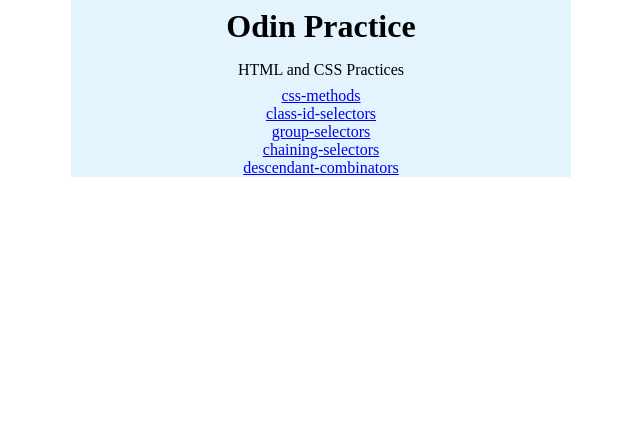
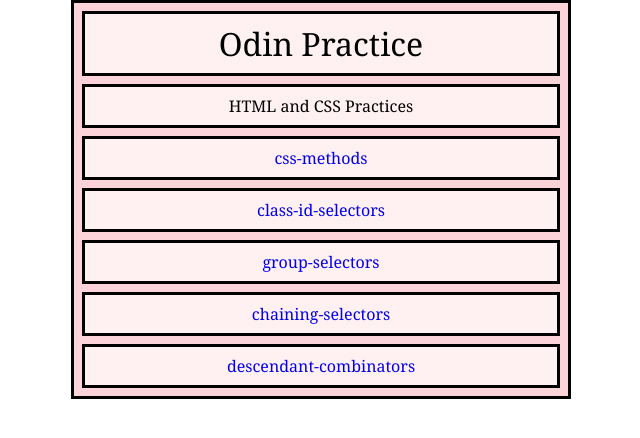
Before and after one commit to smoovemelon/Odin-Practice, a plain HTML site: page html-css-practice/index.html in a window 1280 px wide. Shown: the whole page, without its empty margins (319-959 px from the left). Drawn offline with Linux system fonts and the light colour scheme.

Commit message:
Practiced with css

```diff
--- a/html-css-practice/index.css
+++ b/html-css-practice/index.css
@@ -5,28 +5,45 @@
 }
 
 * {
+    font-family: Georgia, 'Times New Roman', Times, serif;
     margin: 0px;
     padding: 0px;
-    font-family: 'Times New Roman', Times, serif;
 }
 
 .card {
-    background: #e3f4ff;
+    background: #fdd3da;
     text-align: center;
     width: 500px;
     margin: 0 auto;
+    border-style: solid; color: black;
 }
 
 .title {
+    font-size: 32px;
+    font-weight: 400;
+    background-color: #fff0f2;
+    margin: 8px;
     padding: 8px;
+    border-style: solid; color: black;
 }
 
 .description {
+    font-weight: 300;
+    background-color: #fff0f2;
+    margin: 8px;
     padding: 8px;
-}
-
-.links-container {
+    border-style: solid; color: black;
 }
 
 .links{
+    background-color: #fff0f2;
+    margin: 8px;
+    padding: 8px;
+    border-style: solid; color: black;
 }
+
+/* Makes sure there is no line underneath visited links */
+
+a, a:visited, a:hover, a:active {
+    text-decoration:none;
+}
--- a/html-css-practice/index.html
+++ b/html-css-practice/index.html
@@ -12,25 +12,25 @@
 
         <div class="card">
 
-            <h1 class="title">Odin Practice</h1>
+            <p class="title">Odin Practice</p>
 
             <p class="description">HTML and CSS Practices</p>
 
             <div class="links-container">
 
-                <p><a href="./pages/css-methods.html" target="_blank"
+                <p class="links"><a href="./pages/css-methods.html" target="_blank"
                 >css-methods</a></p>
 
-                <p><a href="./pages/class-id-selectors.html" target="_blank"
+                <p class="links"><a href="./pages/class-id-selectors.html" target="_blank"
                 >class-id-selectors</a></p>
 
-                <p><a href="./pages/group-selectors.html" target="_blank"
+                <p class="links"><a href="./pages/group-selectors.html" target="_blank"
                 >group-selectors</a></p>
 
-                <p><a href="./pages/chaining-selectors.html" target="_blank"
+                <p class="links"><a href="./pages/chaining-selectors.html" target="_blank"
                 >chaining-selectors</a></p>
 
-                <p><a href="./pages/descendant.html" target="_blank"
+                <p class="links"><a href="./pages/descendant.html" target="_blank"
                 >descendant-combinators</a></p>
 
             </div>
```
